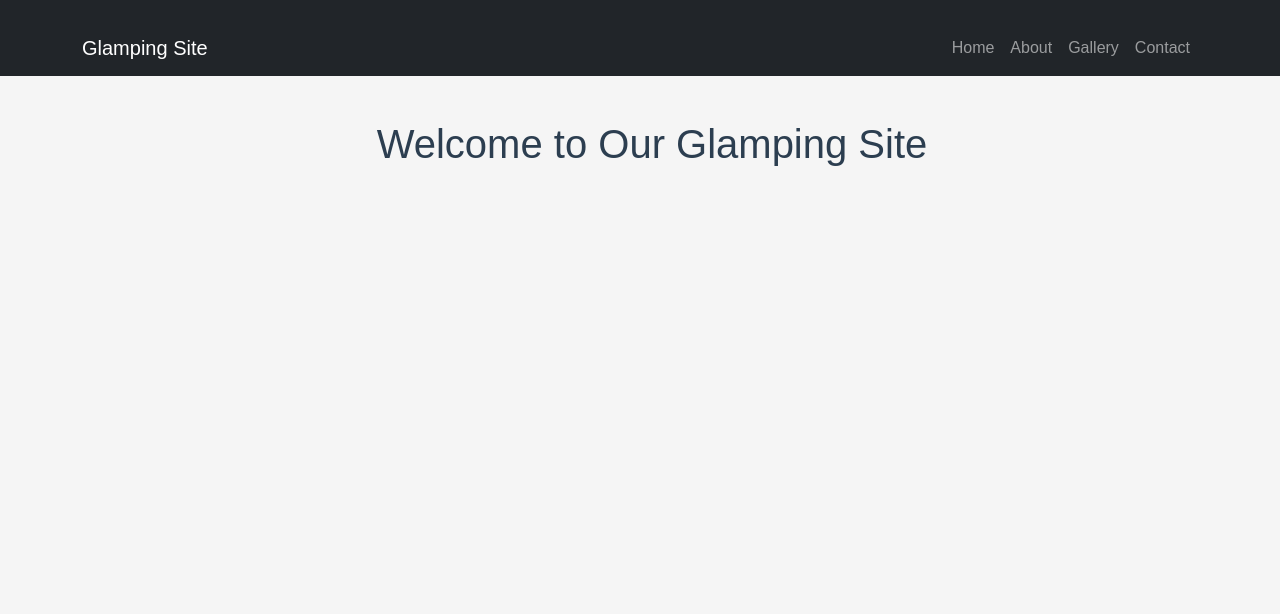
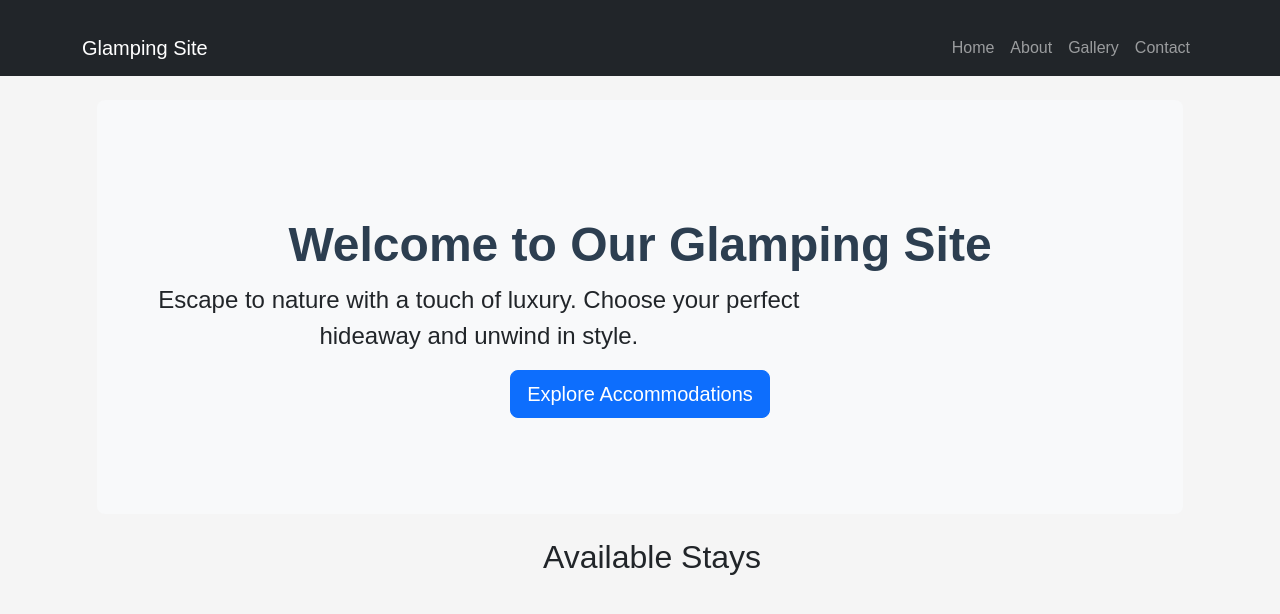
Before and after one commit to aruttle/assignment-module-3, a Flask app: page / in a window 1280 px wide. Shown: the top 614 px of the page. Run offline with Flask 3, Linux system fonts and the light colour scheme.

Commit message:
Added extra content to the home page and bootstrap

```diff
--- a/templates/home.html
+++ b/templates/home.html
@@ -3,18 +3,30 @@
 {% block title %}Home{% endblock %}
 
 {% block content %}
-<h1 class="mb-4">Welcome to Our Glamping Site</h1>
+<!-- Welcome -->
+<div class="p-5 mb-4 bg-light rounded-3">
+  <div class="container-fluid py-5">
+    <h1 class="display-5 fw-bold">Welcome to Our Glamping Site</h1>
+    <p class="col-md-8 fs-4">Escape to nature with a touch of luxury. Choose your perfect hideaway and unwind in style.</p>
+    <a href="#accommodations" class="btn btn-primary btn-lg">Explore Accommodations</a>
+  </div>
+</div>
+
+<!-- Accommodation  -->
+<h2 class="mb-4" id="accommodations">Available Stays</h2>
 <div class="row">
   {% for acc in accommodations %}
-    <div class="col-md-4 mb-3">
-        <div class="card">
-            <div class="card-body">
+  <div class="col-md-4 mb-4">
+    <div class="card h-100 shadow-sm">
+      <!-- I need to swap the src below with actual image paths -->
+      <img src="{{ url_for('static', filename='images/default.jpg') }}" class="card-img-top" alt="{{ acc.name }}">
+      <div class="card-body d-flex flex-column">
         <h5 class="card-title">{{ acc.name }}</h5>
-                <p class="card-text">€{{ acc.price }}</p>
+        <p class="card-text mb-4">€{{ acc.price }}</p>
         {% if acc.available %}
-                <a href="{{ url_for('book', acc_id=acc.id) }}" class="btn btn-success">Book Now</a>
+        <a href="{{ url_for('book', acc_id=acc.id) }}" class="btn btn-success mt-auto">Book Now</a>
         {% else %}
-                <button class="btn btn-secondary" disabled>Booked</button>
+        <button class="btn btn-secondary mt-auto" disabled>Booked</button>
         {% endif %}
       </div>
     </div>
```
Lines whose indentation alone changed are shown as unchanged.
